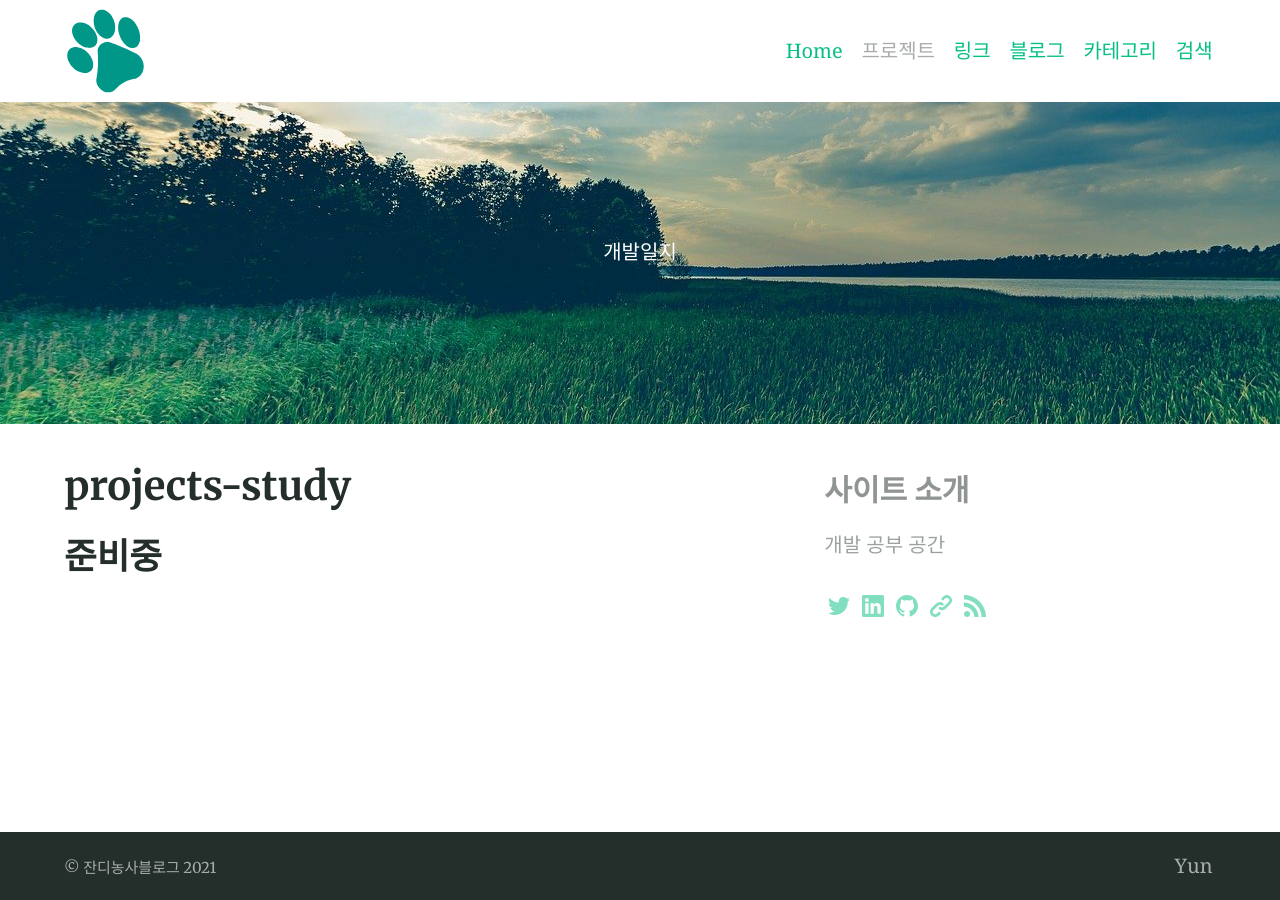
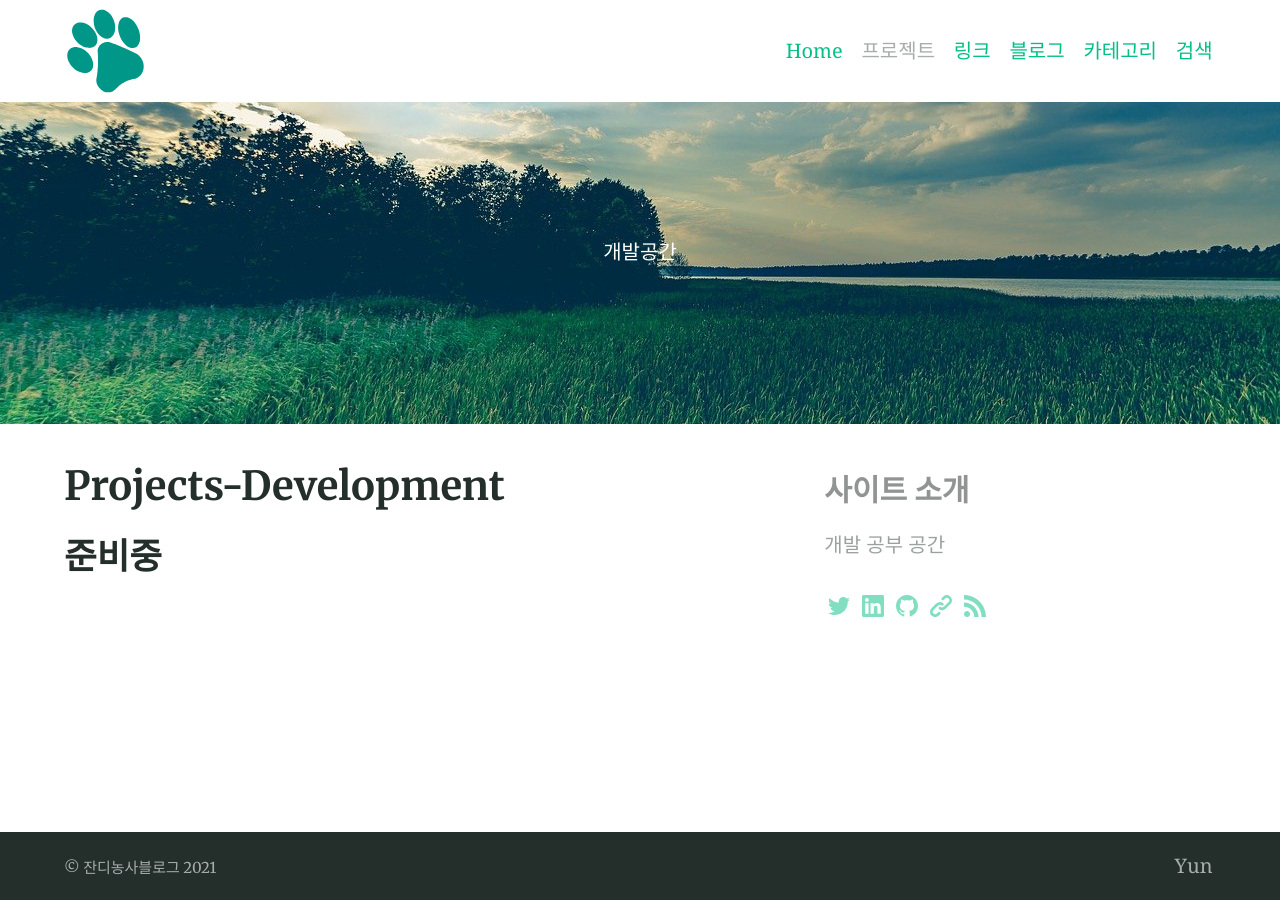
Before and after one commit to EngineerYun/EngineerYun.github.io, a Jekyll site: the page built from projects-study.md, in a window 1280 px wide. Built offline with Jekyll 4.4.1, drawn with Linux system fonts in a browser that asks for light colours.

Commit message:
Projects 타이틀 변경

```diff
--- a/projects-study.md
+++ b/projects-study.md
@@ -1,7 +1,7 @@
 ---
-title: projects-study
+title: Projects-Development
 feature_text: |
-    <span style="color:white">개발일지</span>
+    <span style="color:white">개발공간</span>
 feature_image: "/assets/logos/sky_gress.jpg"
 excerpt: "Development"
 aside: true
```
